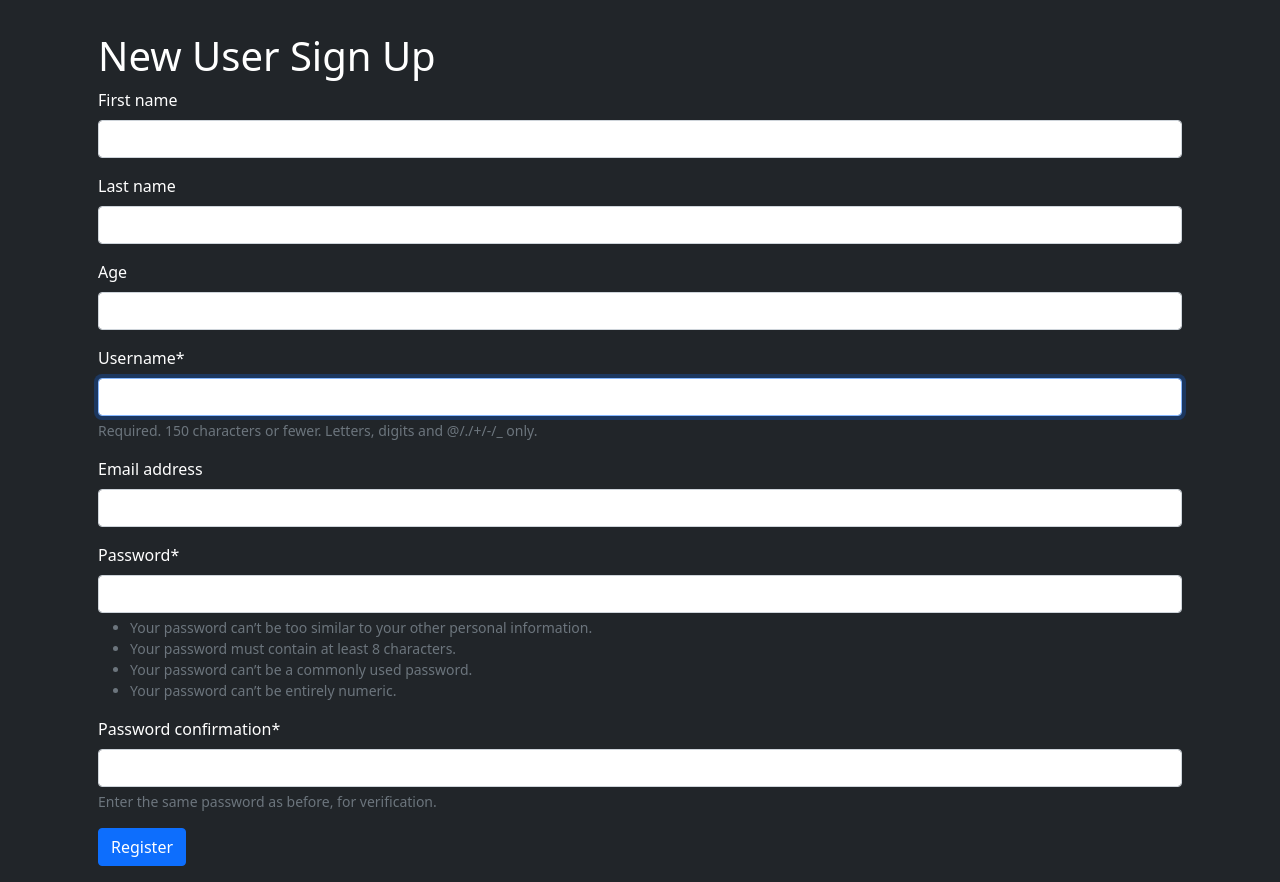
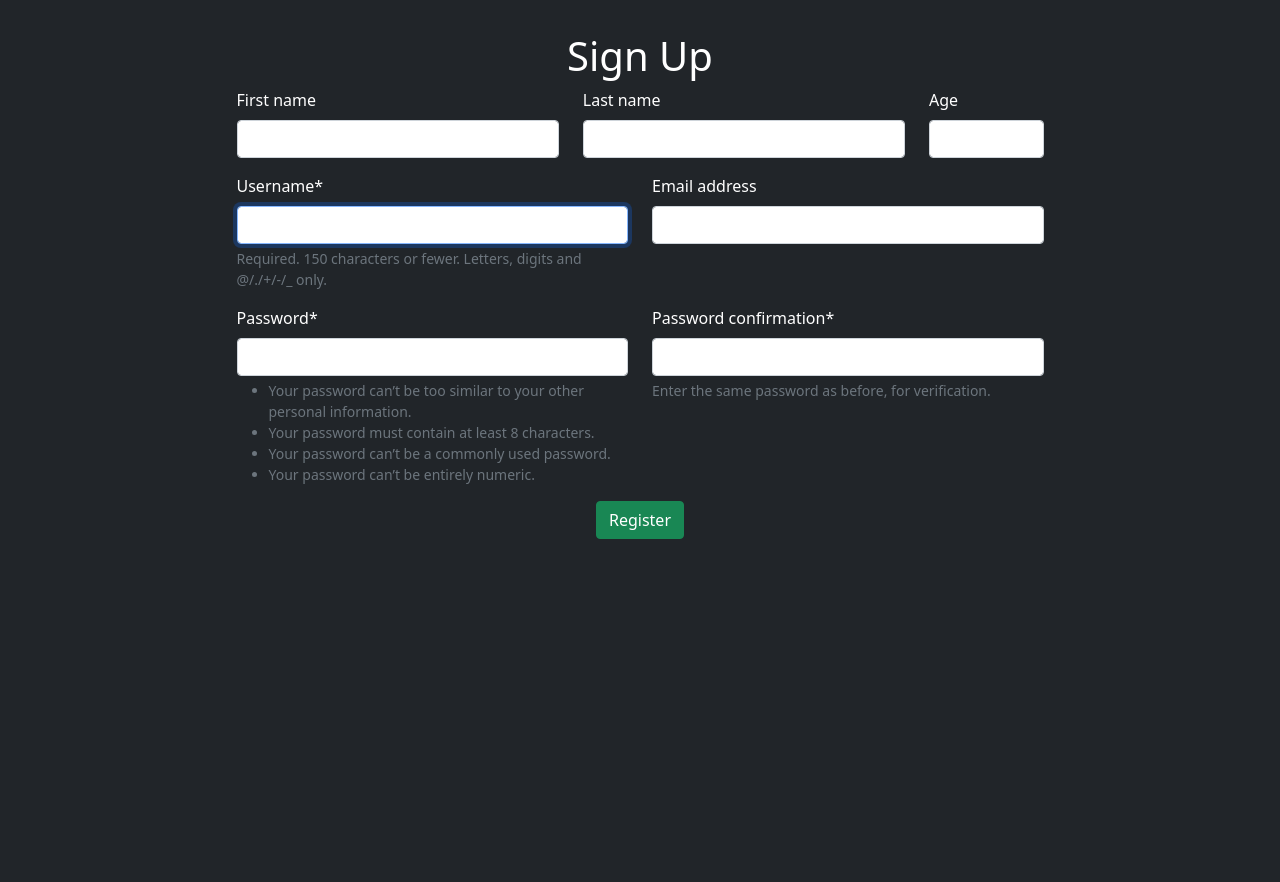
Before and after one commit to ishanshre/DjangoBlogV2, a Django app: page /register/ in a window 1280 px wide. Shown: the part 56-938 px from the top of the page. After the commit the page ends 595 px from the top, so only its background shows below. Run offline with Django 4.2, Linux system fonts and the light colour scheme; some libraries are stand-ins or nearby versions.

Commit message:
add crispy customizations to login and sign up page

```diff
--- a/accounts/templates/accounts/login.html
+++ b/accounts/templates/accounts/login.html
@@ -5,9 +5,10 @@
 
 {% block body %}
 
+<main class="form-signin w-50 m-auto text-center p-5">
     <div class="container mt-2">
         <h1>Login</h1>
-    <form method="post">
+        <form method="post" style="display: block;">
             {% csrf_token %}
             {{ form|crispy }}
             <input type="submit" value="Login" class="btn btn-primary text-white">
@@ -16,4 +17,5 @@
         </div>
         </div>
     </div>
+</main>
 {% endblock body %}
--- a/accounts/templates/accounts/signup.html
+++ b/accounts/templates/accounts/signup.html
@@ -5,16 +5,39 @@
 
 {% block body %}
 
-<div class="container mt-2">
-    <h1>New User Sign Up</h1>
-    <form method="post">
-        {% csrf_token %}
-        {{ form|crispy }}
-        <input type="submit" value="Register" class="btn btn-primary text-white">
+    <div class="container mt-2 w-75">
+        <center><h1>Sign Up</h1></center>
+        <form method="post">
+            {% csrf_token %}
+            <div class="row">
+                <div class="col">
+                  {{ form.first_name|as_crispy_field }}
+                </div>
+                <div class="col">
+                    {{ form.last_name|as_crispy_field }}
+                </div>
+                <div class="col col-lg-2">
+                    {{ form.age|as_crispy_field }}
+                </div>
+              </div>
+              <div class="row">
+              <div class="col">
+                {{ form.username|as_crispy_field }}
+              </div>
+              <div class="col">
+                  {{ form.email|as_crispy_field }}
+              </div>
+            </div>
+            <div class="row">
+                <div class="col">
+                  {{ form.password1|as_crispy_field }}
+                </div>
+                <div class="col">
+                    {{ form.password2|as_crispy_field }}
+                </div>
+              </div>
+              <center><input type="submit" value="Register" class="btn btn-success text-center"></center>
+          </form>
+    </div>
 
-    </form>
-        </div>
-    </div>
-    </div>
-</div>
 {% endblock body %}
```
Lines whose indentation alone changed are shown as unchanged.
